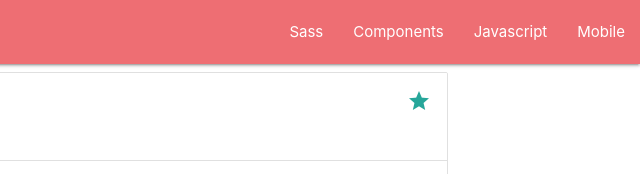
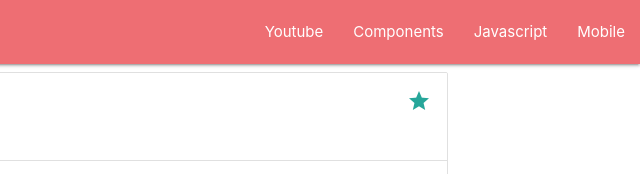
Before and after one commit to tm2462131619/material, a plain HTML site: page index.html in a window 1280 px wide. Shown: the top 174 px of the page, 640-1280 px from the left. Drawn offline with nearby package versions, Linux system fonts and the light colour scheme.

Commit message:
Add Youtube
Add Youtube

```diff
--- a/index.html
+++ b/index.html
@@ -31,7 +31,7 @@
       <a href="#!" class="brand-logo">Logo</a>
       <a href="#" data-target="mobile-demo" class="sidenav-trigger"><i class="material-icons">menu</i></a>
       <ul class="right hide-on-med-and-down">
-        <li><a href="sass.html">Sass</a></li>
+        <li><a href="https://www.youtube.com/">Youtube</a></li>
         <li><a href="badges.html">Components</a></li>
         <li><a href="collapsible.html">Javascript</a></li>
         <li><a href="mobile.html">Mobile</a></li>
```
